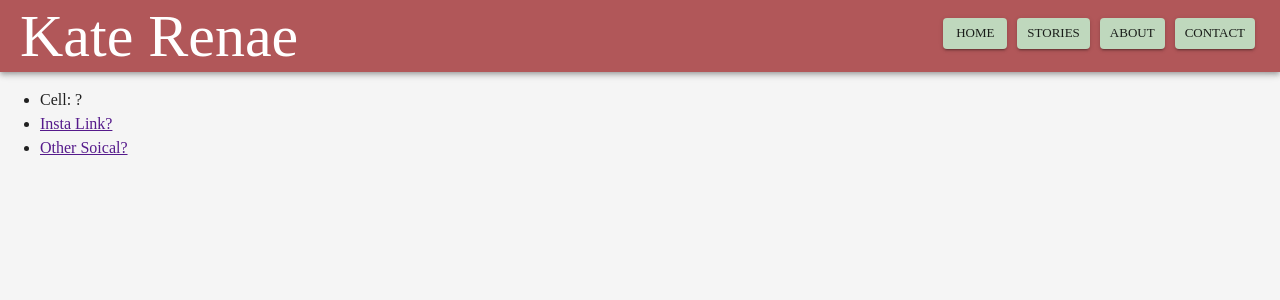
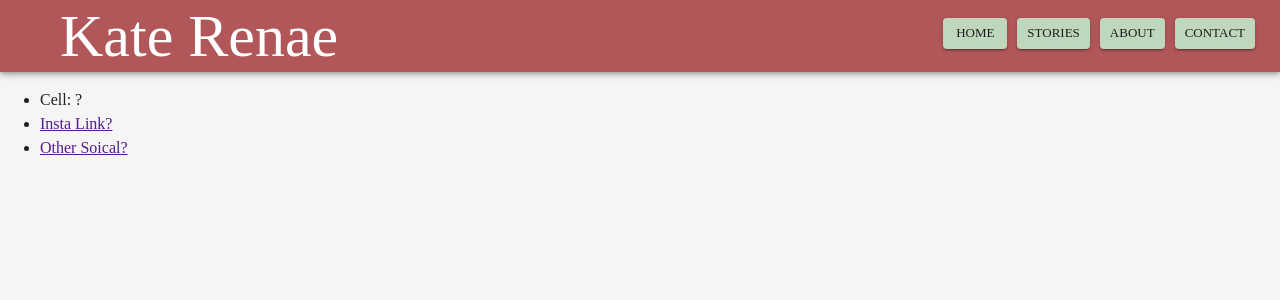
Before and after one commit to jaxson-lybbert/Kate-Renae-Website, a React (Create React App) app in the folder client/: page / in a window 1280 px wide. Shown: the top 300 px of the page. Built offline with nearby package versions, Linux system fonts and the light colour scheme.

Commit message:
More adjustments to nav bar

```diff
--- a/client/src/components/nav.js
+++ b/client/src/components/nav.js
@@ -9,9 +9,9 @@ import Button from "@mui/material/Button";
 
 function Nav() {
   return (
-    <AppBar position="relative">
+    <AppBar position="static">
       <Toolbar disableGutters>
-        <Typography style={{ marginLeft: "20px" }} variant="h2" align="left">
+        <Typography style={{ marginLeft: "60px" }} variant="h2" align="center">
           Kate Renae
         </Typography>
         <Box
```
